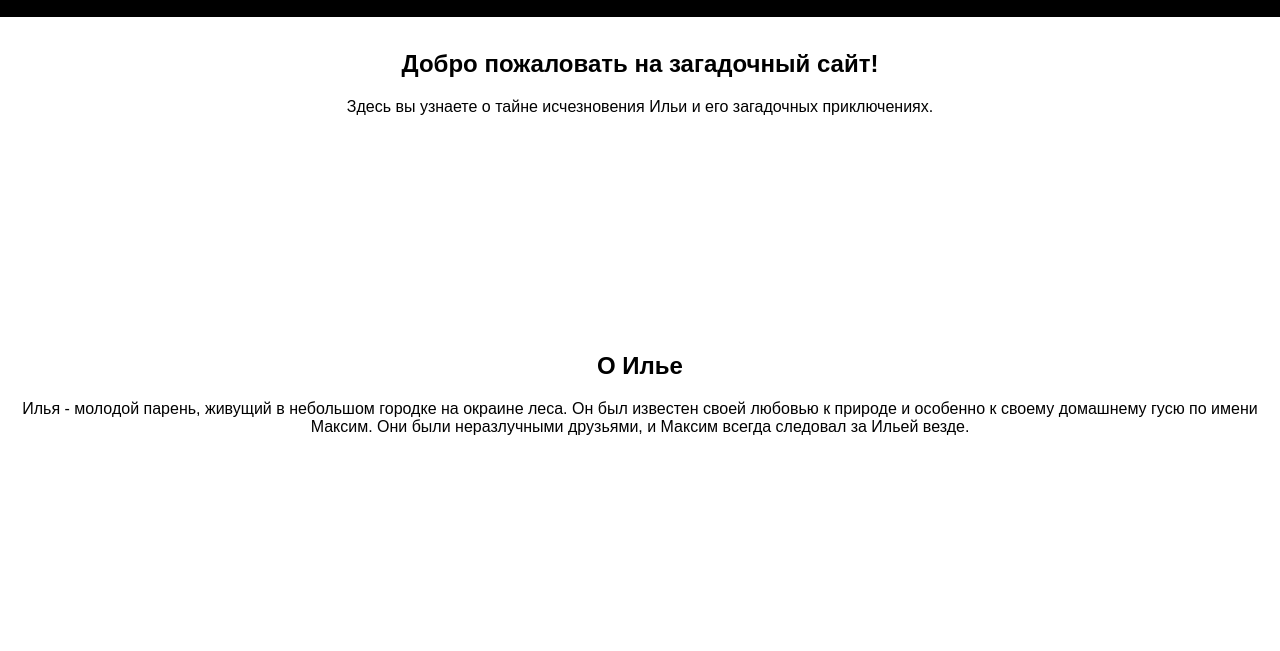
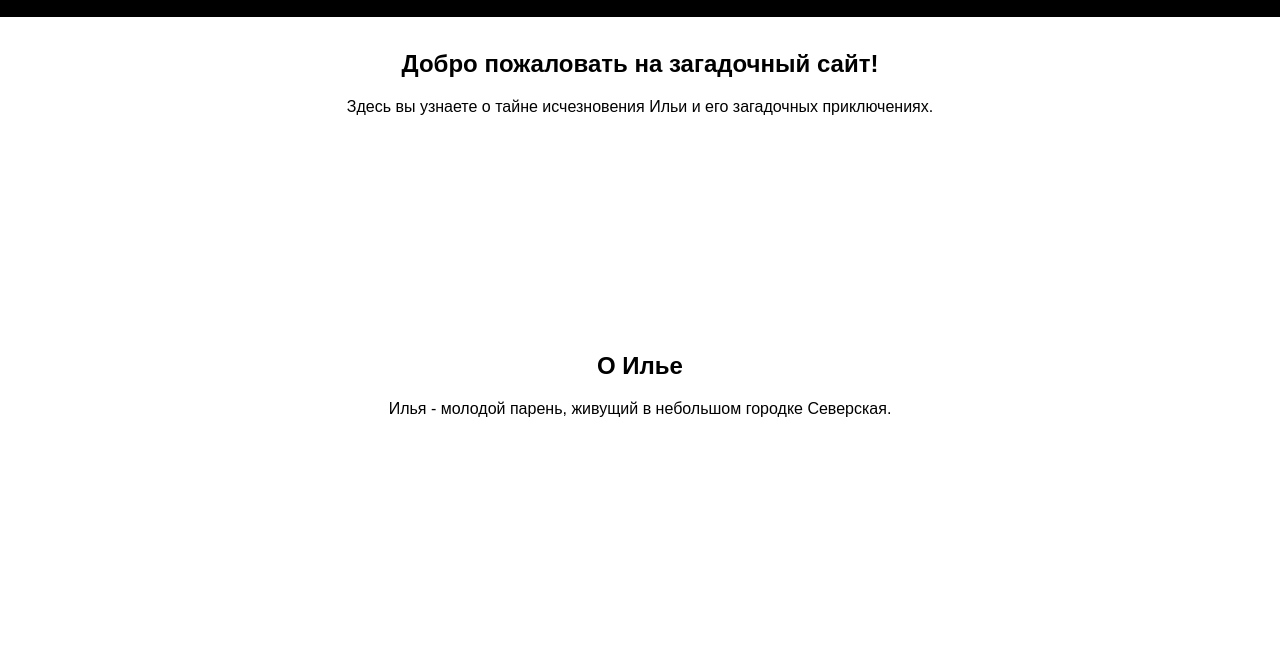
Before and after one commit to Korasikproduct/whereisilya.github.io, a plain HTML site: page index.html in a window 1280 px wide. Shown: the part 78-729 px from the top of the page. Drawn offline with Linux system fonts and the light colour scheme.

Commit message:
Update index.html

```diff
--- a/index.html
+++ b/index.html
@@ -22,7 +22,7 @@
     </section>
     <section id="about">
         <h2>О Илье</h2>
-        <p>Илья - молодой парень, живущий в небольшом городке на окраине леса. Он был известен своей любовью к природе и особенно к своему домашнему гусю по имени Максим. Они были неразлучными друзьями, и Максим всегда следовал за Ильей везде.</p>
+        <p>Илья - молодой парень, живущий в небольшом городке Северская.</p>
     </section>
     <section id="disappearance">
         <h2>Исчезновение Ильи</h2>
```
